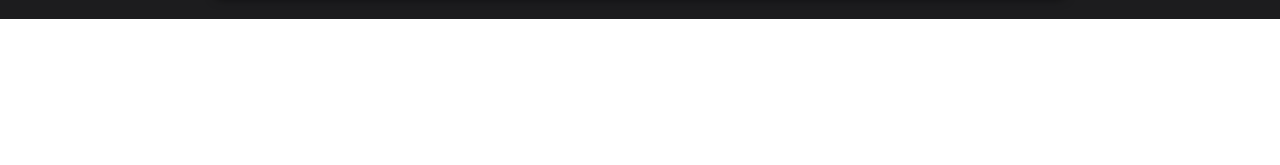
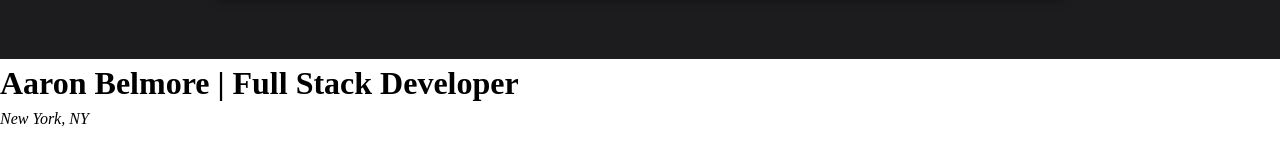
Before and after one commit to abelmore33/Portfolio, a React (Create React App) app: page / in a window 1280 px wide. Shown: the part 3951-4116 px from the top of the page. Before the commit the page ends 3970 px from the top, so only its background shows below. Built offline with nearby package versions, Linux system fonts and the light colour scheme.

Commit message:
changed title

```diff
--- a/public/index.html
+++ b/public/index.html
@@ -24,7 +24,7 @@
       work correctly both with client-side routing and a non-root public URL.
       Learn how to configure a non-root public URL by running `npm run build`.
     -->
-    <title>React App</title>
+    <title>Aaron Belmore's Portfolio</title>
   </head>
   <body>
     <noscript>You need to enable JavaScript to run this app.</noscript>
--- a/src/App.js
+++ b/src/App.js
@@ -6,6 +6,7 @@ import { Route, Routes } from "react-router-dom";
 import "@fortawesome/fontawesome-free/css/all.min.css";
 
 import "./App.css";
+import Footer from "./components/Footer";
 
 function App() {
   return (
@@ -14,6 +15,7 @@ function App() {
       <Routes>
         <Route path="/" element={<Home />} />
       </Routes>
+      <Footer />
     </>
   );
 }
--- /dev/null
+++ b/src/components/Footer.jsx
@@ -0,0 +1,15 @@
+import React from "react";
+import "../css/footer.css";
+
+const Footer = () => {
+  return (
+    <div className="footer">
+      <div>
+        <h1>Aaron Belmore | Full Stack Developer</h1>
+        <address>New York, NY</address>
+      </div>
+    </div>
+  );
+};
+
+export default Footer;
--- /dev/null
+++ b/src/css/footer.css
@@ -0,0 +1,3 @@
+.footer {
+  height: 20vh;
+}
--- a/src/css/home.css
+++ b/src/css/home.css
@@ -60,6 +60,7 @@
 
 .projects-container {
   background-color: #1c1c1e;
+  padding-bottom: 40px;
 }
 
 .projects-container h3 {
@@ -103,6 +104,13 @@ li {
   border-radius: 5px;
   box-shadow: 0 0 10px rgba(0, 0, 0, 0.5);
   margin-bottom: 20px;
+  transition: all 0.2s ease-in-out;
+}
+
+.project:hover {
+  box-shadow: 0 0 10px rgba(0, 0, 0, 1);
+  border: 4px solid #8fbc94;
+  transform: scale(1.02);
 }
 
 .project-text {
```
